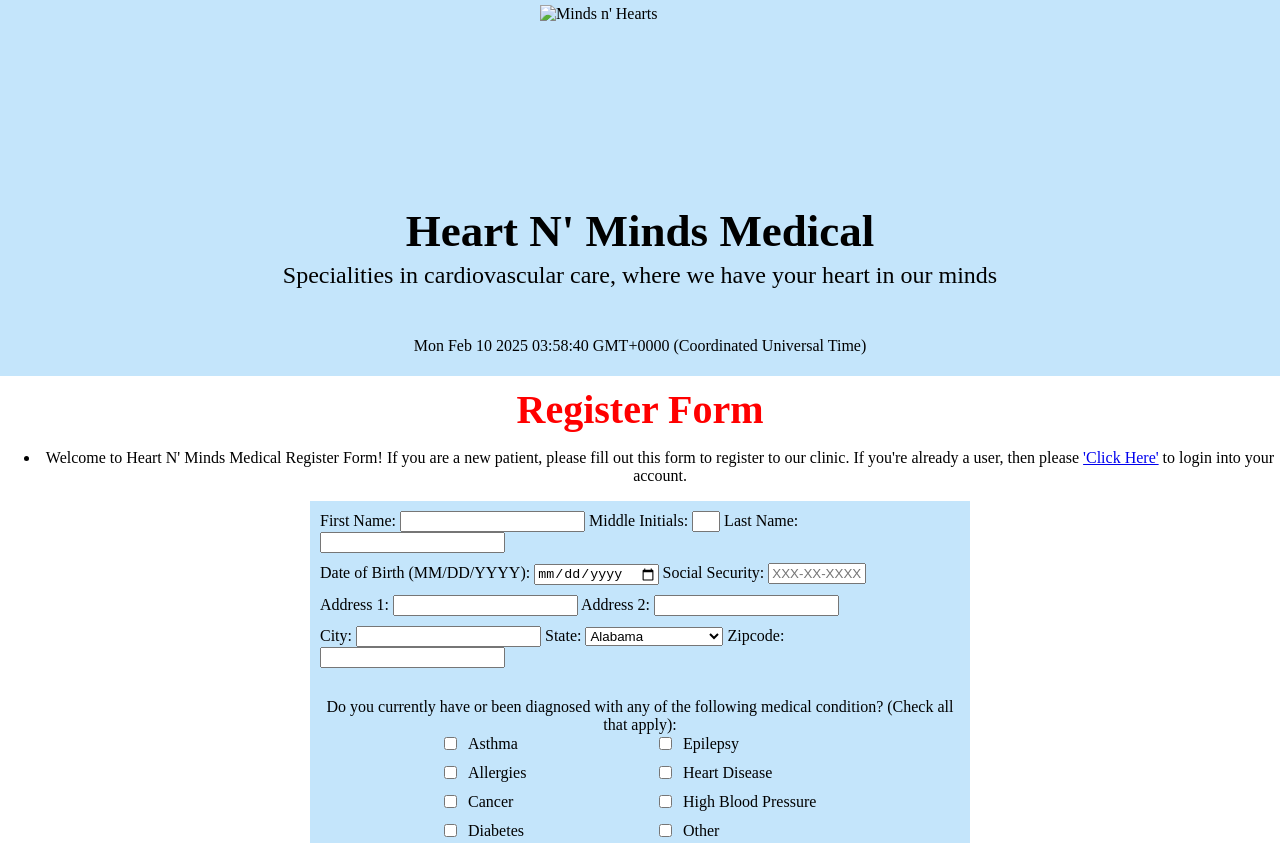
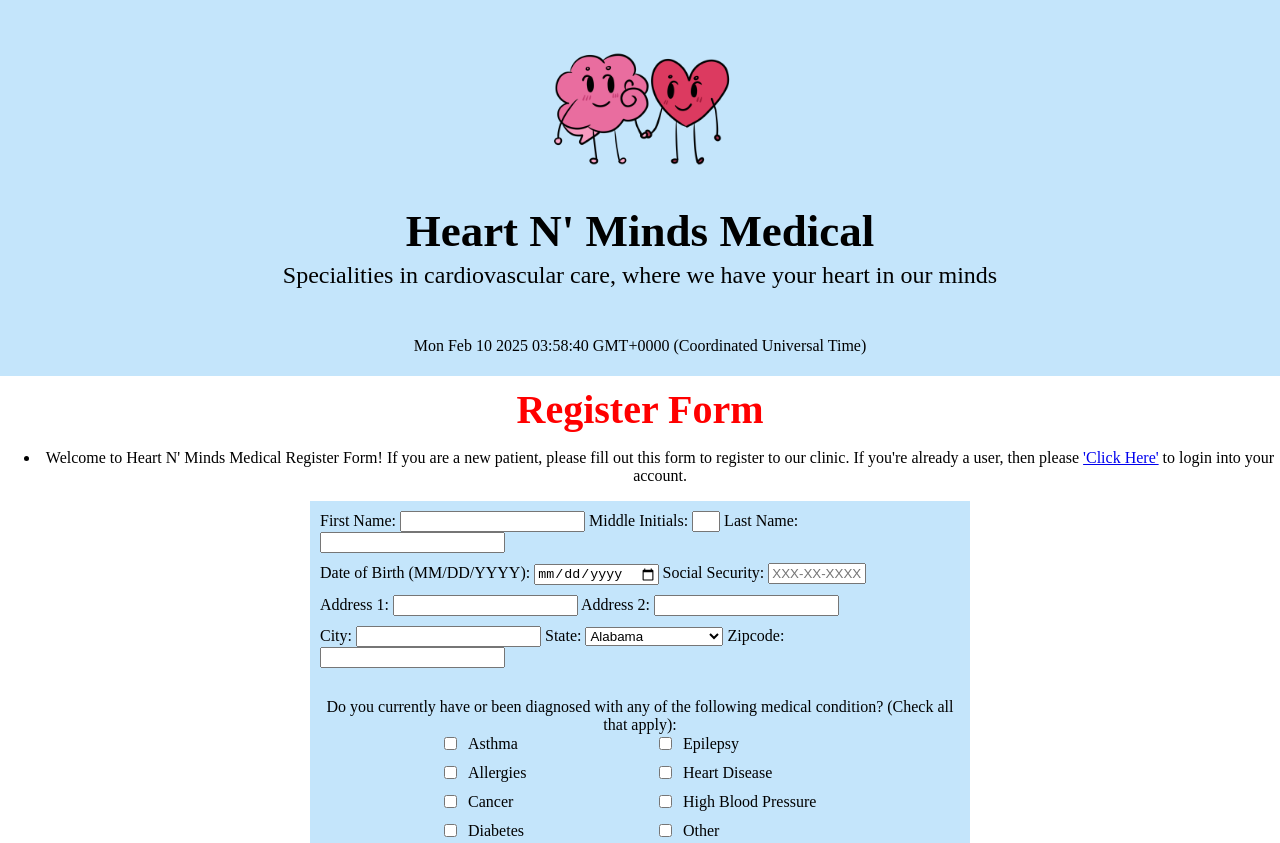
Before and after one commit to Pherrera4318/MIS-3371, a plain HTML site: page index.html in a window 1280 px wide. Shown: the top 843 px of the page. Drawn offline with Linux system fonts and the light colour scheme.

Commit message:
Rerouted image to the right html page

```diff
--- a/index.html
+++ b/index.html
@@ -15,7 +15,7 @@ Description: The document is going to be a patient regestry form for a new patie
     </head>
     <body>
         <div class="titleBorder">
-            <img src="Brainandheart.png" alt="Minds n' Hearts"
+            <img src="Homework1/Brainandheart.png" alt="Minds n' Hearts"
             style="width:200px;height:200px;margin-top: 0;margin-bottom: 0;">
             <h1>Heart N' Minds Medical</h1>
             <h4>Specialities in cardiovascular care, where we have your heart in our minds</h4>
```
